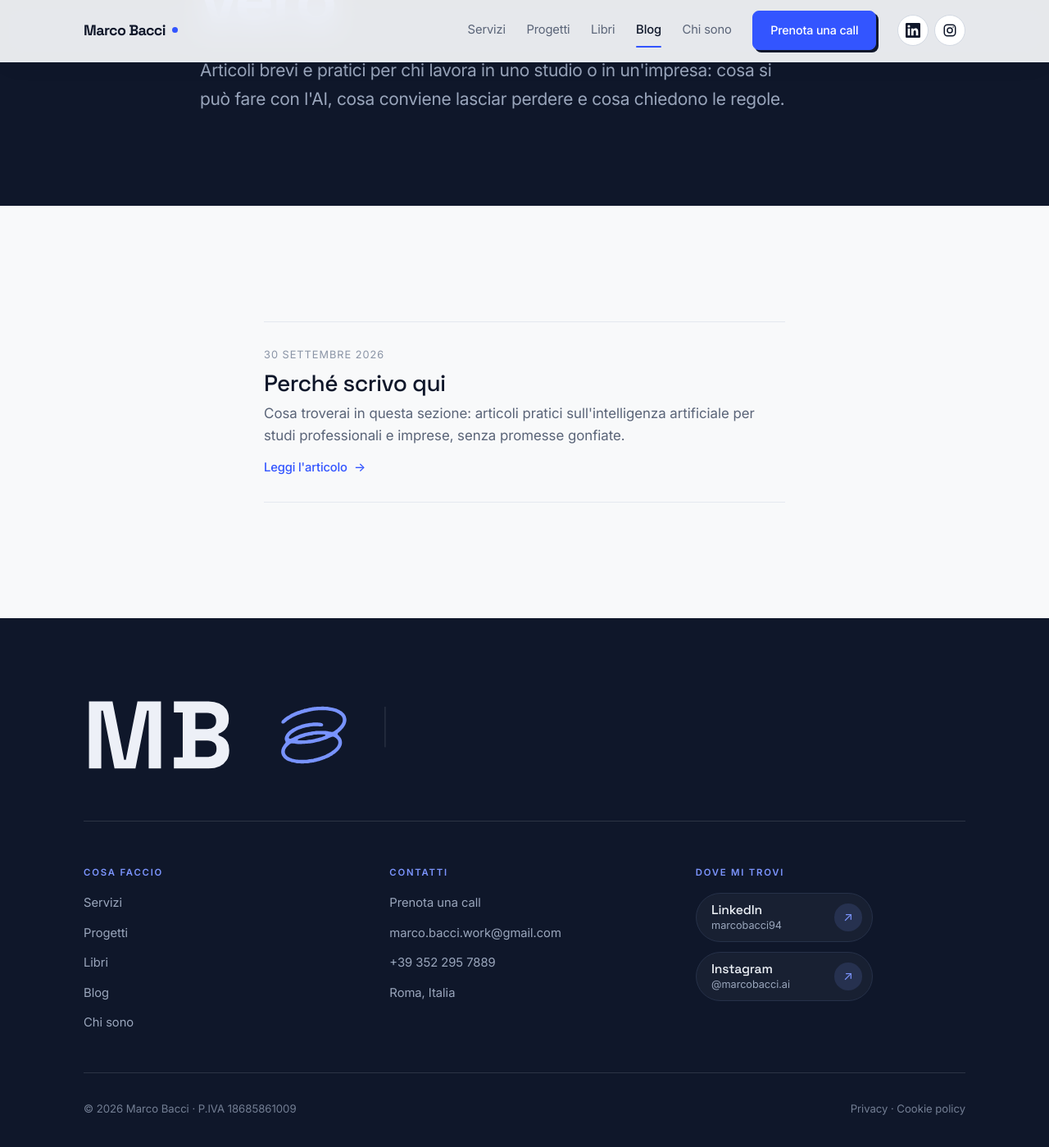
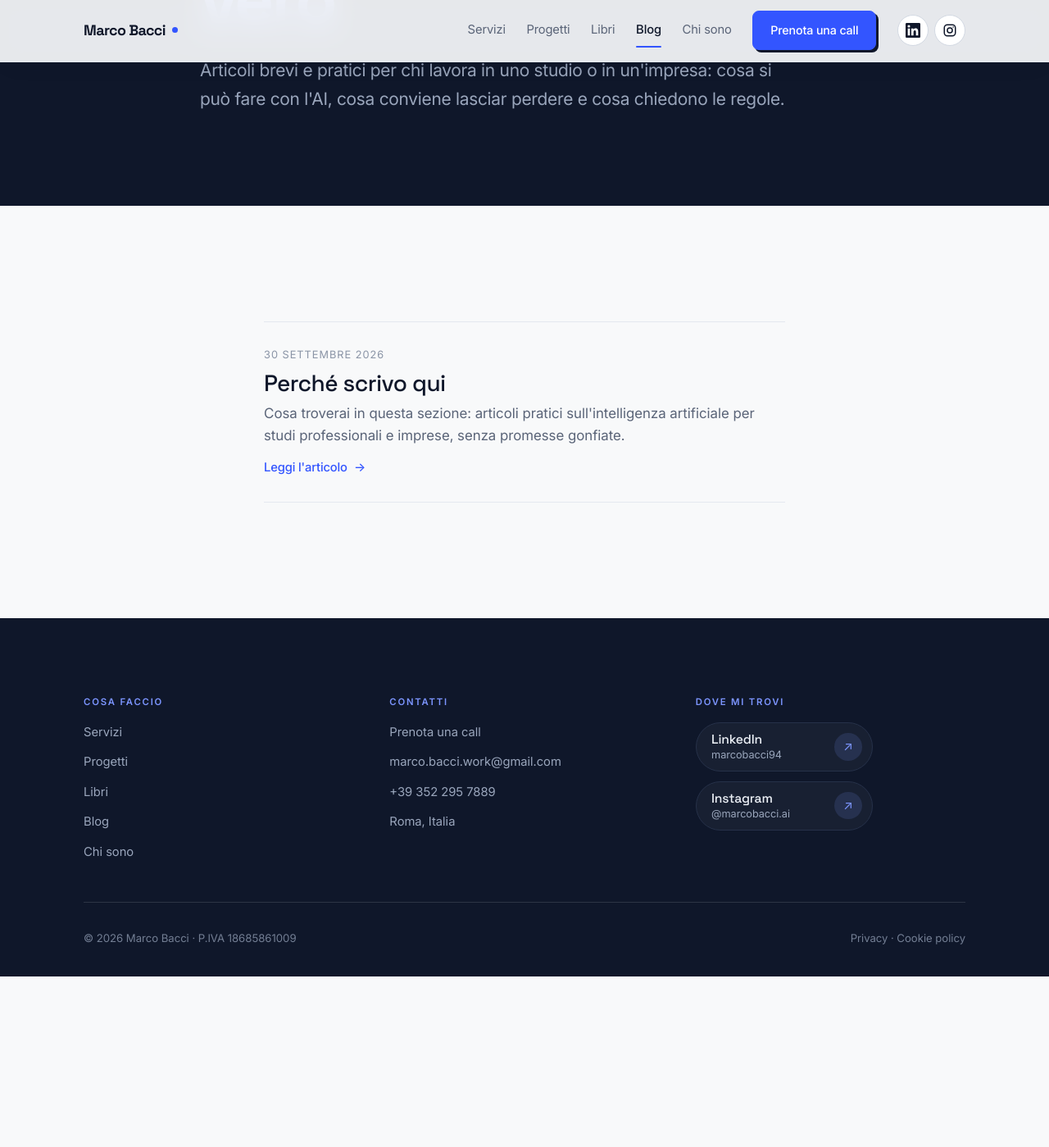
Before and after one commit to marcobacciwork/marcobacciwork.github.io, a Jekyll site: the page built from blog.html, in a window 1280 px wide and 1400 px high, scrolled down 591 px. Shown: the whole window at 82% size. Built offline with Jekyll 4.4.1, drawn with Linux system fonts in a browser that asks for light colours; after the commit the page ends 1782 px from its top, so only the background shows below that.

Commit message:
Logo MB Ai spostato dal footer in cima alla home, sopra il titolo
Co-Authored-By: Claude Opus 5.5 <noreply@anthropic.com>
Claude-Session: https://claude.ai/code/session_01ASR4xWB5zRbexjFC7XAf6W

```diff
--- a/_includes/footer.html
+++ b/_includes/footer.html
@@ -1,16 +1,5 @@
 <footer class="site-footer">
   <div class="wrap">
-
-    <!-- Logo e motto. Parte statico; lo script in default.html avvia
-         la versione animata quando il blocco entra nello schermo. -->
-    <div class="footer-brand">
-      <div class="footer-logo">
-        <img src="{{ '/assets/img/logo/logo-mb-ai.svg' | relative_url }}"
-             data-animato="{{ '/assets/img/logo/logo-mb-ai-animato.svg' | relative_url }}"
-             width="1200" height="404" loading="lazy" decoding="async"
-             alt="MB Ai — Innovazione su misura, costruita con te.">
-      </div>
-    </div>
 
     <div class="footer-grid">
       <div>
--- a/assets/css/style.css
+++ b/assets/css/style.css
@@ -481,6 +481,24 @@ p:last-child { margin-bottom: 0; }
   overflow: hidden;
 }
 
+/* Logo animato con motto in cima alla hero. Il file SVG è 1200×404 con margini
+   vuoti attorno: il contenitore ritaglia solo la parte disegnata (x 180–1090, y 160–300). */
+.hero-logo {
+  width: min(100%, 560px);
+  aspect-ratio: 910 / 140;
+  overflow: hidden;
+  margin-bottom: clamp(2.25rem, 5vw, 3.5rem);
+}
+
+.hero-logo img {
+  display: block;
+  width: calc(100% * 1200 / 910);
+  max-width: none;
+  height: auto;
+  margin-left: calc(-100% * 180 / 910);
+  margin-top: calc(-100% * 160 / 910);
+}
+
 .hero::before {
   content: "";
   position: absolute;
@@ -1096,31 +1114,6 @@ a.card:hover .card-mark { background: var(--accent); color: #fff; }
   padding-block: clamp(4rem, 8vw, 6rem) 2.25rem;
   font-size: 0.93rem;
 }
-
-/* Logo con motto. Il file SVG è 1200×404 con margini vuoti attorno:
-   il contenitore ritaglia solo la parte disegnata (x 180–1090, y 160–300). */
-.footer-brand {
-  padding-bottom: clamp(2.5rem, 5vw, 3.5rem);
-  margin-bottom: clamp(2.5rem, 5vw, 3.5rem);
-  border-bottom: 1px solid var(--line-deep);
-}
-
-.footer-logo {
-  width: min(100%, 620px);
-  aspect-ratio: 910 / 140;
-  overflow: hidden;
-}
-
-.footer-logo img {
-  display: block;
-  width: calc(100% * 1200 / 910);
-  max-width: none;
-  height: auto;
-  margin-left: calc(-100% * 180 / 910);
-  margin-top: calc(-100% * 160 / 910);
-}
-
-.footer-logo img.in-attesa { visibility: hidden; }
 
 .footer-grid {
   display: grid;
--- a/index.html
+++ b/index.html
@@ -7,6 +7,12 @@ description: "Formazione e consulenza sull'intelligenza artificiale per studi pr
 <!-- ============ HERO ============ -->
 <section class="hero">
   <div class="wrap hero-inner">
+    <div class="hero-logo">
+      <img src="{{ '/assets/img/logo/logo-mb-ai-animato.svg' | relative_url }}"
+           width="1200" height="404" decoding="async" fetchpriority="high"
+           alt="MB Ai — Innovazione su misura, costruita con te.">
+    </div>
+
     <h1>Porto l'intelligenza artificiale<br>nel tuo lavoro<br><em>di tutti i giorni.</em></h1>
 
     <p class="lead">
```
Also changed, not shown: LEGGIMI.md (+1 -1 lines), _layouts/default.html (+0 -15 lines).
